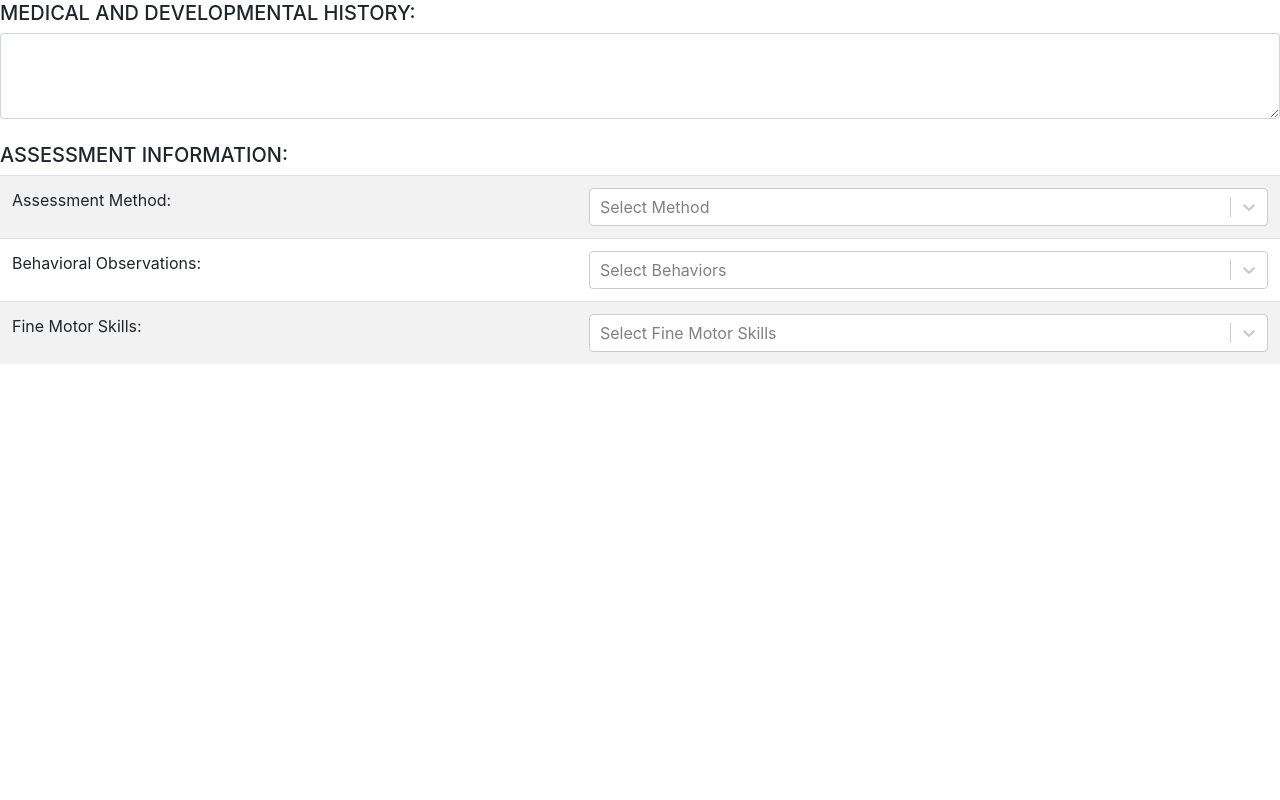
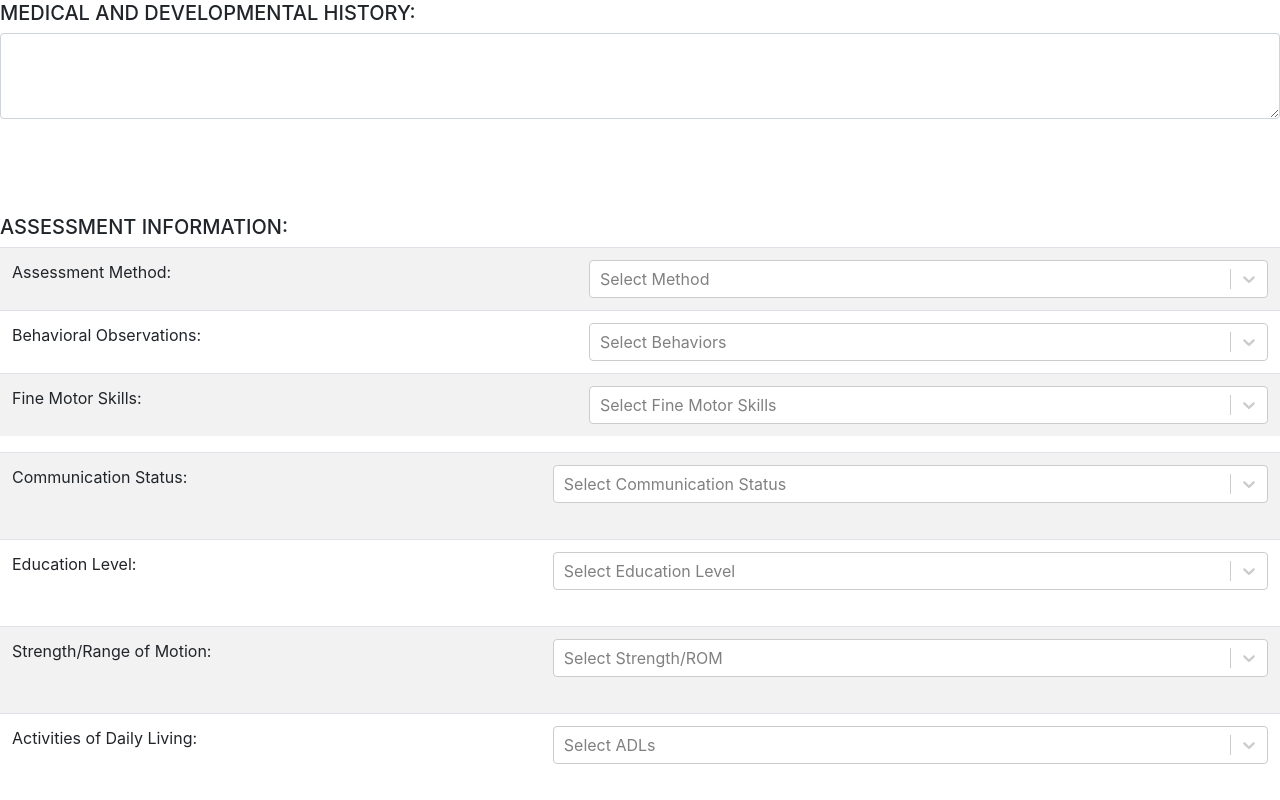
Before and after one commit to beanpot99/BrainsInMotionElectron, a React app: page / in a window 1280 px wide. Shown: the part 902-1702 px from the top of the page. Before the commit the page ends 1266 px from the top, so only its background shows below. Built offline with nearby package versions, Linux system fonts and the light colour scheme.

Commit message:
added up until ADLs on clinic form

```diff
--- a/src/js/components/Navbar.js
+++ b/src/js/components/Navbar.js
@@ -12,7 +12,7 @@ export default function Navbar(){
           </div>
 
           <div className="chat-navbar-inner-right">
-            <span className="logged-in-user">Hi User</span>
+            <span className="logged-in-user">Hi Kristi</span>
             <button
               onClick={() => {}}
               className="btn btn-sm btn-secondary ml-2">Logout</button>
--- a/src/js/views/ClinicForm.js
+++ b/src/js/views/ClinicForm.js
@@ -17,27 +17,115 @@ export default function ClinicForm(){
     const [assessmentMethod, setAssessmentMethod] = useState("");
     const[behavioralObservations, setBehavioralObservations]=useState("");
     const[fineMotorSkills, setFineMotorSkills]=useState("");
+    const[communicationStatus, setCommunicationStatus]=useState("");
+    const[educationLevel, setEducationLevel]=useState("");
+    const[strengthRangeMotion, setStrengthRangeMotion]=useState("");
+    const[activitiesDailyLiving, setActivitiesDailyLiving]=useState("");
+
     const handleAssessmentMethod=()=>{
         console.log('click');
     }
-  let assessOptions = [
+  let edLevelOptions = [
     {
-      value: "Observation",
-      label: "Observation",
+      value: "Less Than Elementary",
+      label: "Less Than Elementary",
       ...({ disabled: true }),
     },
     {
-      value: "Interview",
-      label: "Interview",
+      value: "Elementary",
+      label: "Elementary",
       ...({ disabled: true }),
     },
     {
-      value: "Standardized Test",
-      label: "Standardized Test",
+      value: "Middle",
+      label: "Middle",
       ...( { disabled: true }),
     },
   ];
+  let assessOptions = [
+    {
+      value: "Some High School",
+      label: "Some High School",
+      ...({ disabled: true }),
+    },
+    {
+      value: "High School Diploma",
+      label: "High School Diploma",
+      ...({ disabled: true }),
+    },
+    {
+      value: "Some College",
+      label: "Associates",
+      ...( { disabled: true }),
+    },
+    {
+        value: "Associates",
+        label: "Associates",
+        ...( { disabled: true }),
+      },
+      {
+        value: "Bachelors",
+        label: "Bachelors",
+        ...( { disabled: true }),
+      },
+      {
+        value: "Graduate or above",
+        label: "Graduate or above",
+        ...( { disabled: true }),
+      },
+  ];
   let behavioralOptions = [
+    {
+      value: "Option1",
+      label: "Option1",
+      ...({ disabled: true }),
+    },
+    {
+      value: "Option2",
+      label: "Option2",
+      ...({ disabled: true }),
+    },
+    {
+      value: "Option3",
+      label: "Option3",
+      ...( { disabled: true }),
+    },
+  ];
+  let strengthROMOptions = [
+    {
+      value: "Option1",
+      label: "Option1",
+      ...({ disabled: true }),
+    },
+    {
+      value: "Option2",
+      label: "Option2",
+      ...({ disabled: true }),
+    },
+    {
+      value: "Option3",
+      label: "Option3",
+      ...( { disabled: true }),
+    },
+  ];
+  let commStatusOptions = [
+    {
+      value: "Option1",
+      label: "Option1",
+      ...({ disabled: true }),
+    },
+    {
+      value: "Option2",
+      label: "Option2",
+      ...({ disabled: true }),
+    },
+    {
+      value: "Option3",
+      label: "Option3",
+      ...( { disabled: true }),
+    },
+  ];
+  let adlOptions = [
     {
       value: "Option1",
       label: "Option1",
@@ -66,8 +154,8 @@ export default function ClinicForm(){
       ...({ disabled: true }),
     },
     {
-      value: "Graspinggg",
-      label: "Graspinggg",
+      value: "Grasping",
+      label: "Grasping",
       ...( { disabled: true }),
     },
     {
@@ -180,6 +268,9 @@ export default function ClinicForm(){
             </div><br/>
         </div>
     </form></div>
+    <br/>
+    <br/>
+    <br/>
 <div class="sectionHeaders">
     <h5 class="childSectionHeaders">ASSESSMENT INFORMATION:</h5>
 </div>
@@ -253,96 +344,101 @@ export default function ClinicForm(){
             </tbody>
         </table>
     </div>
-    {/* <div class="child">
+    <div class="child">
         <table class="table table-striped">
+            <tbody>
             <tr>
                 <td>Communication Status:</td>
                 <td>
-                    <ul>
-                        <li>
-                            <input type="checkbox" th:field="*{communicationLevel}"
-                                   value="Option One" id="optionOne">
-                            <label for="optionOne">Option One</label>
-                        </li>
-                        <li>
-                            <input type="checkbox" th:field="*{communicationLevel}"
-                                   value="Option Two"    id="optionTwo">
-                            <label for="optionTwo">Option Two</label>
-                        </li>
-                        <li>
-                            <input type="checkbox" th:field="*{communicationLevel}"
-                                   value="Option Three"  id="optionThree">
-                            <label for="optionThree">Option Three</label>
-                        </li>
-                    </ul>
-                    <br>
+                <Select
+                    className="dropdown"
+                    placeholder="Select Communication Status"
+                    value={
+                      communicationStatus
+                        ? commStatusOptions.filter((obj) =>
+                        communicationStatus.includes(obj.value)
+                          )
+                        : ""
+                    }
+                    options={commStatusOptions}
+                    onChange={handleAssessmentMethod}
+                    isOptionDisabled={(option) => option.disabled}
+                    isMulti
+                    required
+                  />
+                    <br/>
                 </td>
             </tr>
             <tr>
                 <td>Education Level:</td>
                 <td>
-                    <select th:field="*{educationLevel}">
-                        <option value="Less Than Elementary">Less Than Elementary</option>
-                        <option value="Elementary">Elementary</option>
-                        <option value="Middle">Middle</option>
-                        <option value="Some High School">Some High School</option>
-                        <option value="High School Diploma">High School Diploma</option>
-                        <option value="Some College">Some College</option>
-                        <option value="Associates">Associates</option>
-                        <option value="Bachelors">Bachelors</option>
-                        <option value="Graduate or above">Graduate or above</option>
-                    </select>
+                <Select
+                    className="dropdown"
+                    placeholder="Select Education Level"
+                    value={
+                      educationLevel
+                        ? edLevelOptions.filter((obj) =>
+                        educationLevel.includes(obj.value)
+                          )
+                        : ""
+                    }
+                    options={edLevelOptions}
+                    onChange={handleAssessmentMethod}
+                    isOptionDisabled={(option) => option.disabled}
+                    isMulti
+                    required
+                  />
+                    <br/>
                 </td>
             </tr>
             <tr>
                 <td>Strength/Range of Motion:</td>
                 <td>
-                    <ul>
-                        <li>
-                            <input type="checkbox" th:field="*{strengthAndRangeOfMotion}"
-                                   value="Option One" id="optionOne">
-                            <label for="optionOne">Option One</label>
-                        </li>
-                        <li>
-                            <input type="checkbox" th:field="*{strengthAndRangeOfMotion}"
-                                   value="Option Two"    id="optionTwo">
-                            <label for="optionTwo">Option Two</label>
-                        </li>
-                        <li>
-                            <input type="checkbox" th:field="*{strengthAndRangeOfMotion}"
-                                   value="Option Three"  id="optionThree">
-                            <label for="optionThree">Option Three</label>
-                        </li>
-                    </ul>
-                    <br>
+                   <Select
+                    className="dropdown"
+                    placeholder="Select Strength/ROM"
+                    value={
+                      strengthRangeMotion
+                        ? strengthROMOptions.filter((obj) =>
+                        strengthRangeMotion.includes(obj.value)
+                          )
+                        : ""
+                    }
+                    options={strengthROMOptions}
+                    onChange={handleAssessmentMethod}
+                    isOptionDisabled={(option) => option.disabled}
+                    isMulti
+                    required
+                  />
+                    <br/>
                 </td>
             </tr>
             <tr>
                  <td>Activities of Daily Living:</td>
                 <td>
-                    <ul>
-                        <li>
-                            <input type="checkbox" th:field="*{activitiesOfDailyLiving}"
-                                   value="Option One" id="optionOne">
-                            <label for="optionOne">Option One</label>
-                        </li>
-                        <li>
-                            <input type="checkbox" th:field="*{activitiesOfDailyLiving}"
-                                   value="Option Two"    id="optionTwo">
-                            <label for="optionTwo">Option Two</label>
-                        </li>
-                        <li>
-                            <input type="checkbox" th:field="*{activitiesOfDailyLiving}"
-                                   value="Option Three"  id="optionThree">
-                            <label for="optionThree">Option Three</label>
-                        </li>
-                    </ul>
-                    <br>
+                <Select
+                    className="dropdown"
+                    placeholder="Select ADLs"
+                    value={
+                      activitiesDailyLiving
+                        ? adlOptions.filter((obj) =>
+                        activitiesDailyLiving.includes(obj.value)
+                          )
+                        : ""
+                    }
+                    options={adlOptions}
+                    onChange={handleAssessmentMethod}
+                    isOptionDisabled={(option) => option.disabled}
+                    isMulti
+                    required
+                  />
+                    <br/>
                 </td>
             </tr>
+            </tbody>
         </table>
     </div>
-</div>
+{/* </div>
 <div class="sectionHeaders">
     <h5 class="childSectionHeaders">NEUROMOTOR/PRIMITIVE REFLEXES:</h5>
 </div>
```
